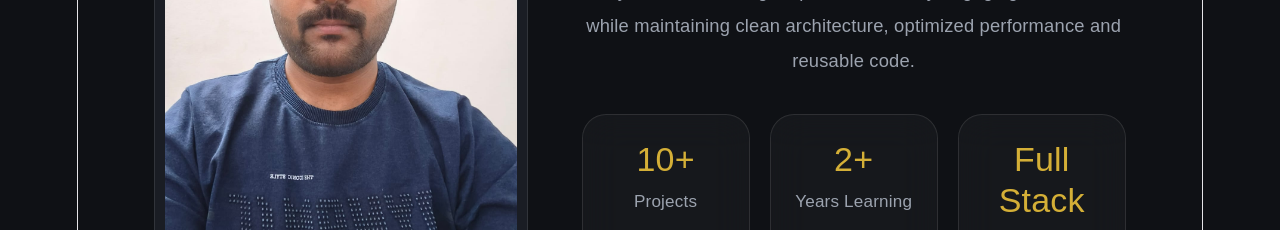
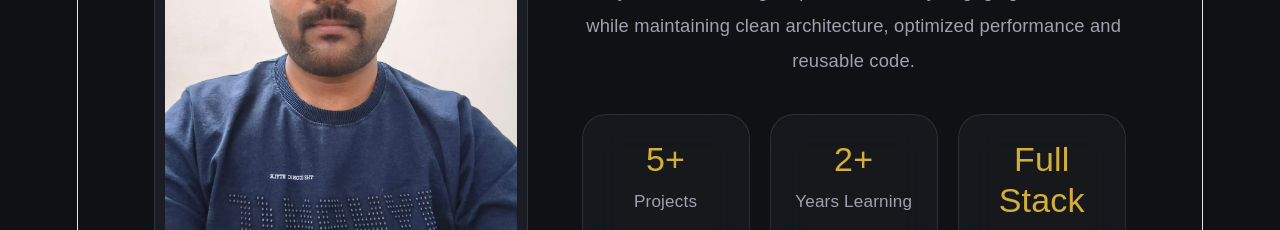
Before and after one commit to Shubham7Kumar/portefeuille, a React (Vite) app: page / in a window 1280 px wide. Shown: the part 2060-2290 px from the top of the page. Built offline with nearby package versions, Linux system fonts and the light colour scheme.

Commit message:
fix a info error

```diff
--- a/src/components/home/About/About.jsx
+++ b/src/components/home/About/About.jsx
@@ -49,7 +49,7 @@ const About = () => {
               <div className="about-stats">
 
                 <div className="stat-card">
-                  <h3>10+</h3>
+                  <h3>5+</h3>
                   <span>Projects</span>
                 </div>
 
```
